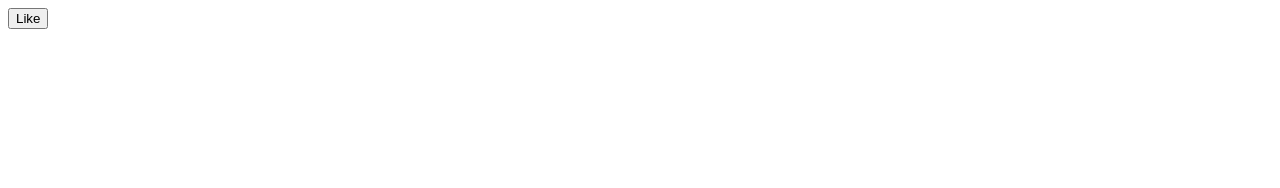
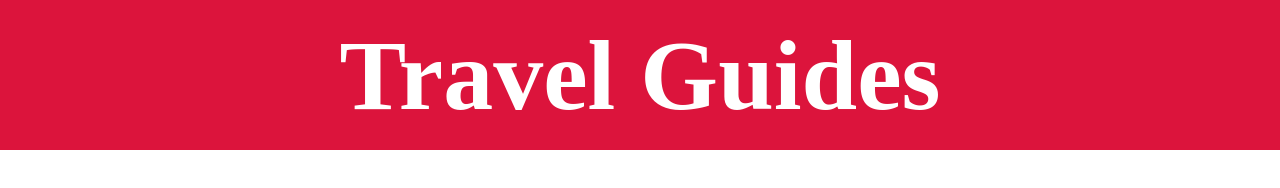
Before and after one commit to rihanazar1/pull-method-, a plain HTML site: page index.html in a window 1280 px wide. Drawn offline with Linux system fonts and the light colour scheme.

Commit message:
header added

```diff
--- a/index.html
+++ b/index.html
@@ -4,9 +4,11 @@
     <meta charset="UTF-8">
     <meta name="viewport" content="width=device-width, initial-scale=1.0">
     <title>Document</title>
+    <link rel="stylesheet" href="style.css">
 </head>
 <body>
-    <button>Like</button>
-
+    <div class="header">
+        <h1>Travel Guides</h1>
+    </div>
 </body>
 </html>
--- a/style.css
+++ b/style.css
@@ -7,9 +7,14 @@ body,html{
     width: 100%;
     height: 100%;
     color: blue;
+}
 
-
-#head{
-    background-color: red;
-    text-align: center;
+.header{
+    background-color: crimson;
+    color: white;
+    display: flex;
+    align-items: center;
+    justify-content: center;
+    height: 150px;
+    font-size: 50px;
 }
```
